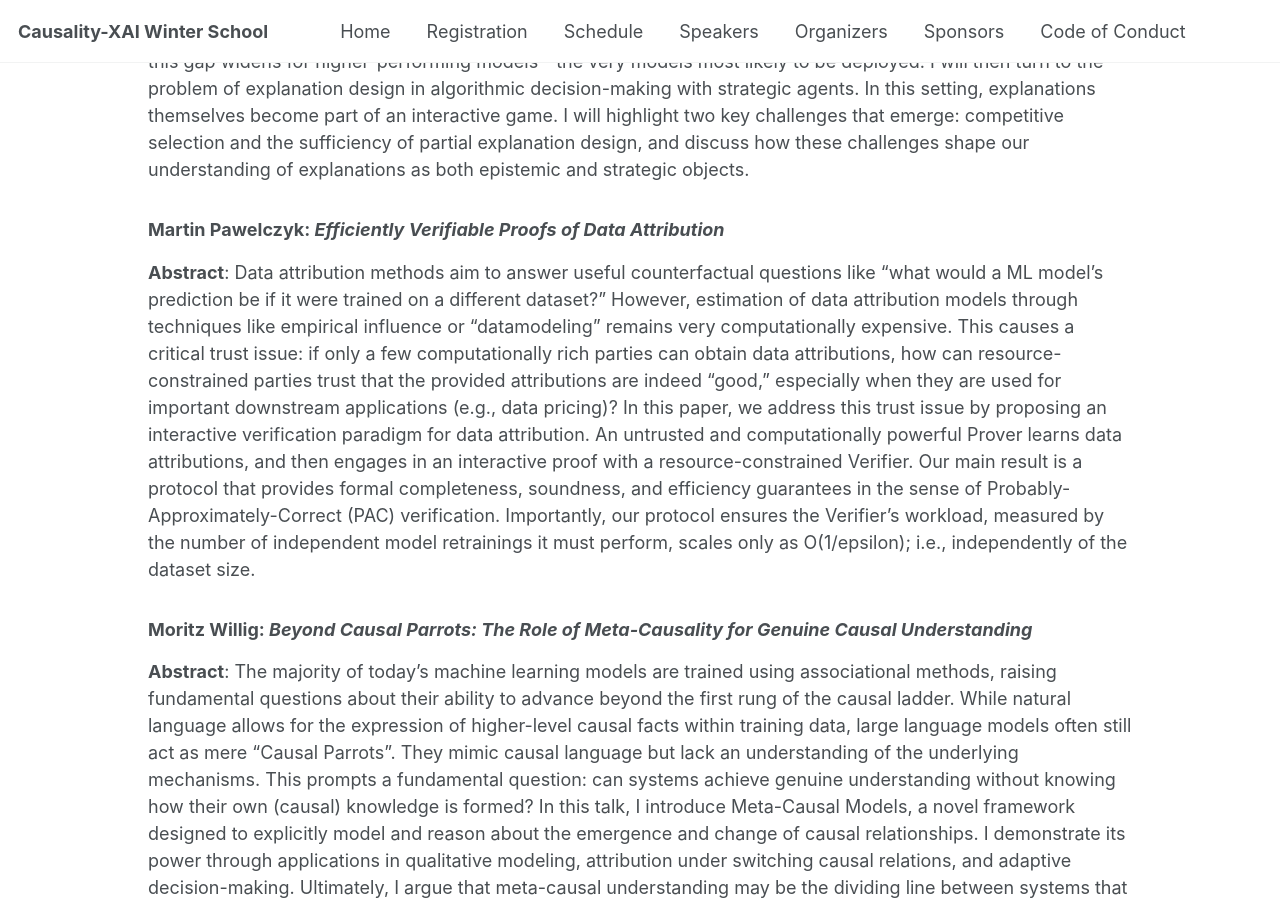
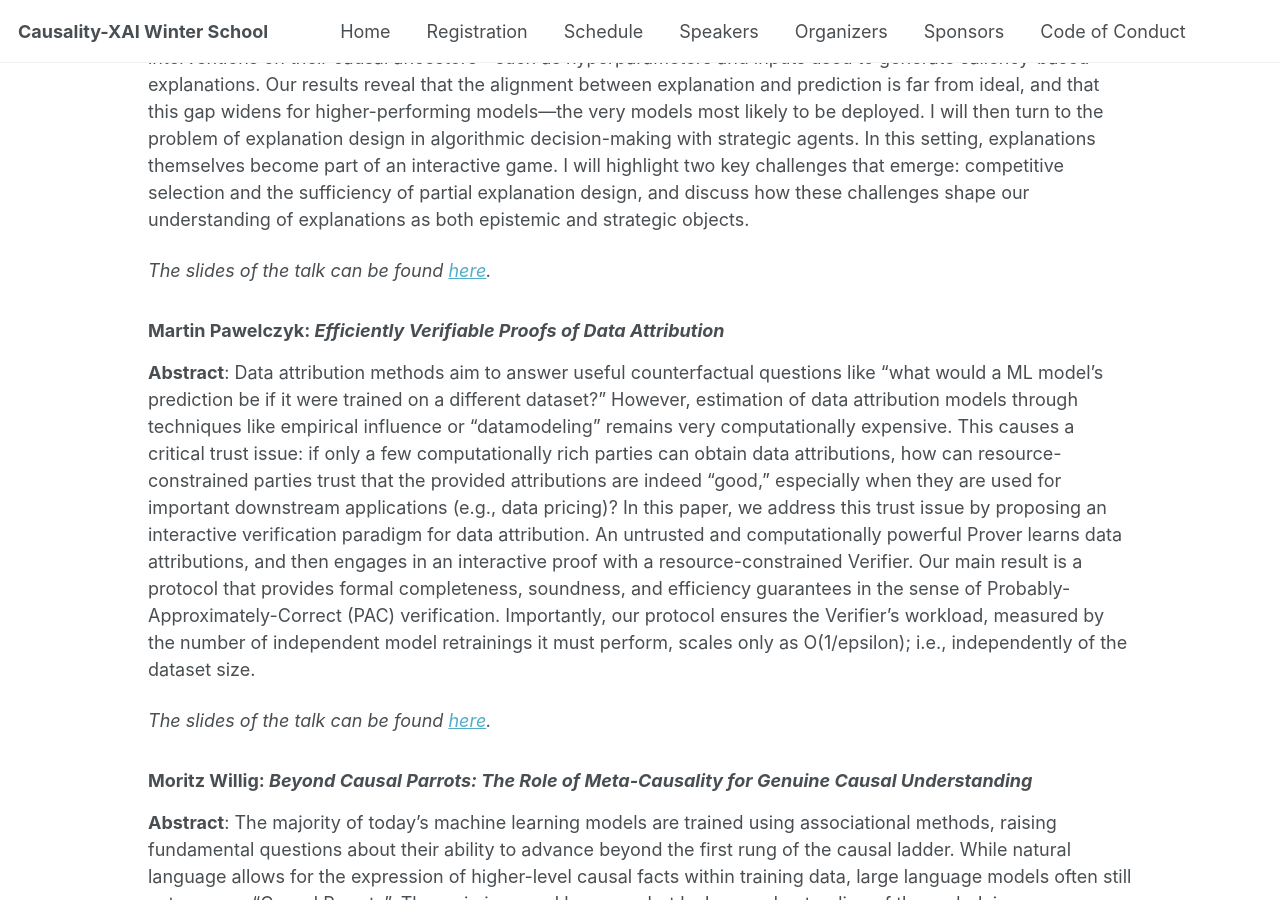
Before and after one commit to XAI-Winter-School/xai-winter-school.github.io, a Jekyll site: the page built from _pages/schedule.md, in a window 1280 px wide and 900 px high, scrolled down 4936 px. Built offline with Jekyll 4.4.1, drawn with Linux system fonts in a browser that asks for light colours; some of the changed text lies outside the part shown.

Commit message:
add more slides

```diff
--- a/_pages/schedule.md
+++ b/_pages/schedule.md
@@ -271,6 +271,8 @@ List of confirmed speakers:
 ### <a id="gregoire-montavon"></a>Grégoire Montavon: *Uncovering input-target associations with Explainable AI*
 **Abstract**: Explainable AI (XAI) has become an essential technology for promoting transparency in machine learning (ML). However, Explainable AI offers more than just a framework for verifying ML models. It also provides a fitting framework for identifying input-target relationships in a broader range of systems of interest. Unlike basic correlational analyses, an XAI algorithm combined with a powerful ML model can filter out weak correlates in the data and identify combinations of input variables that are the most predictive. In this talk, I will present recent applications of this approach in the context of cancer to improve understanding of regulatory networks and treatment outcomes. In the second part of the presentation, I will transition from input-target relationships to input-uncertainty relationships (e.g. in electricity markets) and demonstrate how Explainable AI methods can be tailored for this type of analysis.
 
+*The slides of the talk can be found [here](/files/Gregoire_2025-paris.pdf).*
+
 
 ### <a id="jonas-wahl"></a>Jonas Wahl: *Are our DAGs correct? Recent developments in causal discovery evaluation*
 **Abstract**: Causal graphical models are considered important tools to integrate expert knowledge into statistical data analysis. As a consequence, practitioners often face the challenge to evaluate the quality of their hypothesized causal models. This issue becomes particularly salient for causal graphical models obtained through a causal discovery method in which case most or all of the available data has already been used in the discovery task. In this talk, we will review recent developments regarding the evaluation of causal structure learning methods and the quality of their outputs. In particular, we will discuss to which degree assumption violations can be detected in causal discovery and how method testing often introduces additional assumptions that need to be weighted carefully against the assumptions of the initial learning algorithm.
@@ -289,10 +291,15 @@ List of confirmed speakers:
 ### <a id="krikamol-muandet"></a>Krikamol Muandet: *An Explanation Game: From Mechanistic Interpretability to Strategic Explanation Design*
 **Abstract**: A good explanation enables effective communication, but a great one shapes behaviour. Hence, it should not only be faithful to the internal mechanisms it seeks to elucidate but also serve as an instrument to inform, convince, and guide others toward desirable actions. In this talk, I will first show how tools from causal inference can be used to systematically examine the relationship between a model’s predictions and its explanations. Specifically, we study the relationship between explanations and predictions by measuring the treatment effects of interventions on their causal ancestors—such as hyperparameters and inputs used to generate saliency-based explanations. Our results reveal that the alignment between explanation and prediction is far from ideal, and that this gap widens for higher-performing models—the very models most likely to be deployed. I will then turn to the problem of explanation design in algorithmic decision-making with strategic agents. In this setting, explanations themselves become part of an interactive game. I will highlight two key challenges that emerge: competitive selection and the sufficiency of partial explanation design, and discuss how these challenges shape our understanding of explanations as both epistemic and strategic objects.
 
+*The slides of the talk can be found [here](https://www.krikamol.org/assets/pdf/slides/explanation-game-winter-school-paris-2025.pdf).*
+
+
 
 
 ### <a id="martin-pawelczyk"></a>Martin Pawelczyk: *Efficiently Verifiable Proofs of Data Attribution*
 **Abstract**: Data attribution methods aim to answer useful counterfactual questions like "what would a ML model's prediction be if it were trained on a different dataset?" However, estimation of data attribution models through techniques like empirical influence or "datamodeling" remains very computationally expensive. This causes a critical trust issue: if only a few computationally rich parties can obtain data attributions, how can resource-constrained parties trust that the provided attributions are indeed "good," especially when they are used for important downstream applications (e.g., data pricing)? In this paper, we address this trust issue by proposing an interactive verification paradigm for data attribution. An untrusted and computationally powerful Prover learns data attributions, and then engages in an interactive proof with a resource-constrained Verifier. Our main result is a protocol that provides formal completeness, soundness, and efficiency guarantees in the sense of Probably-Approximately-Correct (PAC) verification. Importantly, our protocol ensures the Verifier's workload, measured by the number of independent model retrainings it must perform, scales only as O(1/epsilon); i.e., independently of the dataset size.
+
+*The slides of the talk can be found [here](/files/Martin_efficient_data-attributions.pdf).*
 
 
 
```
Also changed, not shown: 2 other files.
